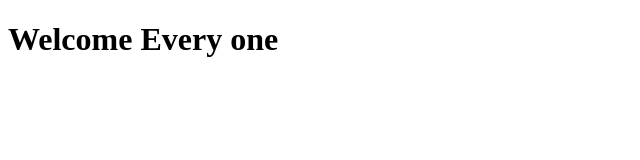
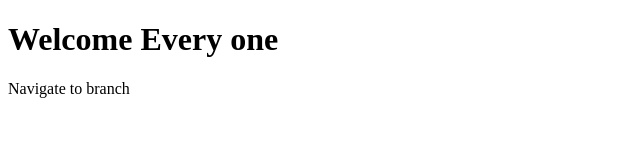
Before and after one commit to Gayu082528/Git.Test, a plain HTML site: page index.html in a window 1280 px wide. Shown: the whole page, without its empty margins (0-640 px from the left). Drawn offline with Linux system fonts and the light colour scheme.

Commit message:
Third commit

```diff
--- a/index.html
+++ b/index.html
@@ -7,5 +7,6 @@
 </head>
 <body>
     <h1>Welcome Every one</h1>
+    <p>Navigate to branch</p>
 </body>
 </html>
```
